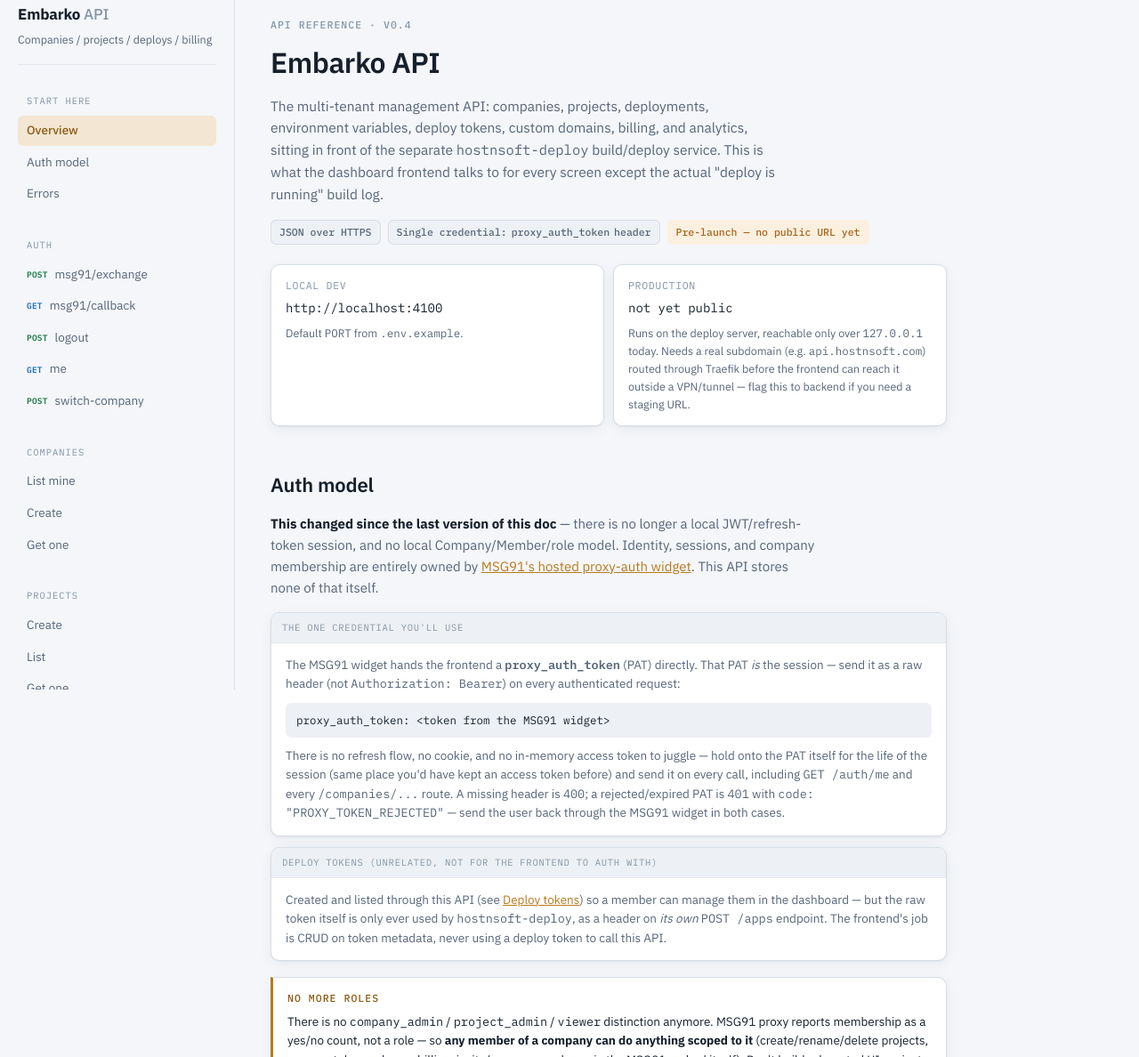
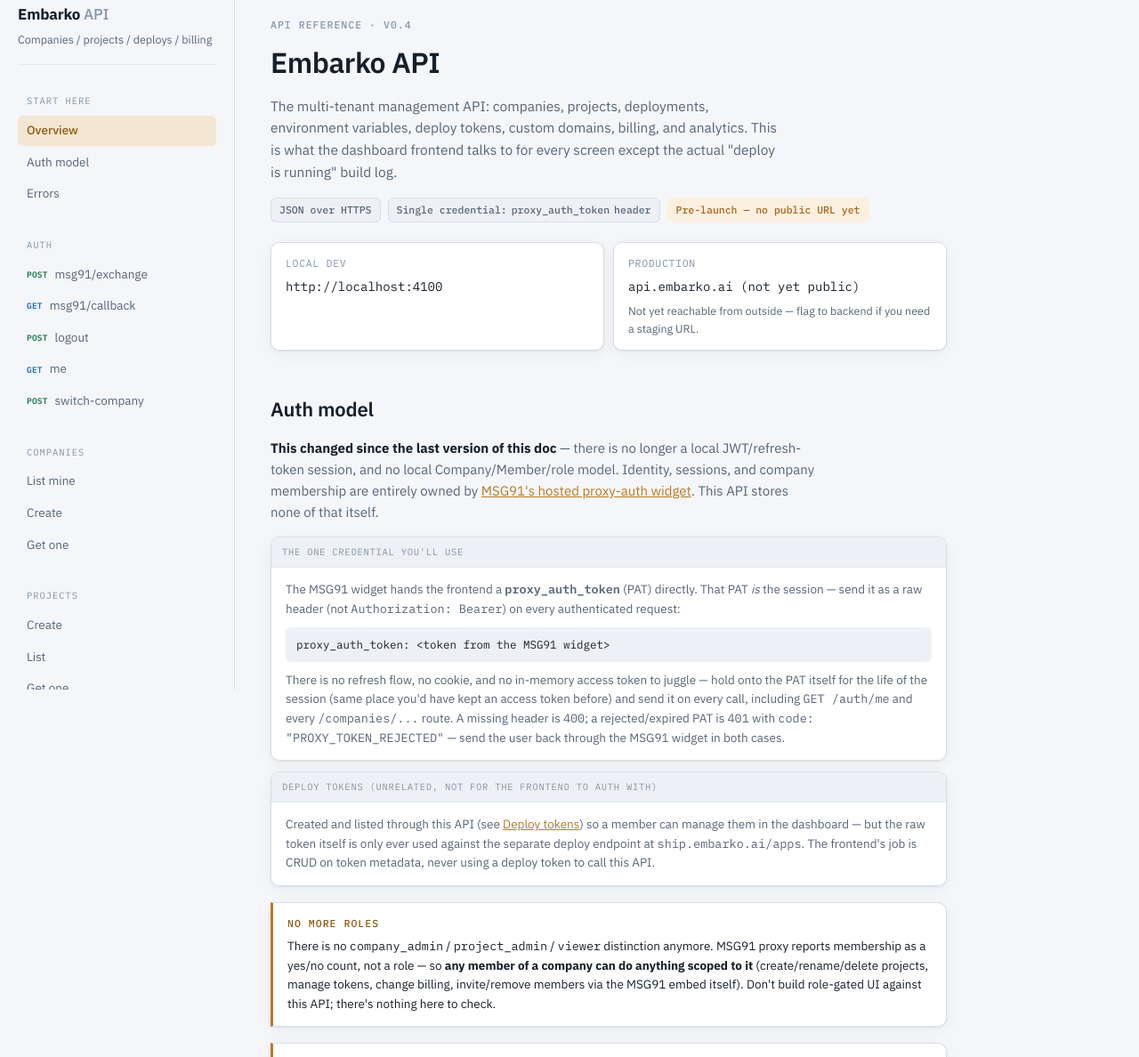
Before and after one commit to Vaibhav9197/hostnsoft-api, a website: page docs/api-reference-artifact.html in a window 1280 px wide. Shown: the part 25-1213 px from the top of the page at 89% size. Drawn offline with Linux system fonts and the light colour scheme.

Commit message:
Scrub internal repo/infra references from the API reference doc
Replaced remaining hostnsoft.com placeholders with the real
embarko.ai domain, and removed every internal repo name
(hostnsoft-api/hostnsoft-deploy) and infrastructure implementation
detail (Nomad, Traefik, Docker, job-spec/HCL, .env.example, file
paths) — this is a UI-team-facing doc describing the public API
surface, not the internal codebase. Where an endpoint reference was
actually needed, it now points at the real public domain
(ship.embarko.ai) instead of naming a repo.

Co-Authored-By: Claude Sonnet 5 <noreply@anthropic.com>

```diff
--- a/docs/api-reference-artifact.html
+++ b/docs/api-reference-artifact.html
@@ -473,8 +473,7 @@
       <h1>Embarko API</h1>
       <p class="lede">
         The multi-tenant management API: companies, projects, deployments, environment
-        variables, deploy tokens, custom domains, billing, and analytics, sitting in
-        front of the separate <code>hostnsoft-deploy</code> build/deploy service. This is
+        variables, deploy tokens, custom domains, billing, and analytics. This is
         what the dashboard frontend talks to for every screen except the actual
         "deploy is running" build log.
       </p>
@@ -489,12 +488,11 @@
         <div class="base-url-card">
           <div class="label">Local dev</div>
           <div class="url">http://localhost:4100</div>
-          <div class="note">Default <code>PORT</code> from <code>.env.example</code>.</div>
         </div>
         <div class="base-url-card">
           <div class="label">Production</div>
-          <div class="url">not yet public</div>
-          <div class="note">Runs on the deploy server, reachable only over <code>127.0.0.1</code> today. Needs a real subdomain (e.g. <code>api.hostnsoft.com</code>) routed through Traefik before the frontend can reach it outside a VPN/tunnel — flag this to backend if you need a staging URL.</div>
+          <div class="url">api.embarko.ai (not yet public)</div>
+          <div class="note">Not yet reachable from outside — flag to backend if you need a staging URL.</div>
         </div>
       </div>
     </div>
@@ -522,7 +520,7 @@
           <div class="panel-head"><span class="label">Deploy tokens (unrelated, not for the frontend to auth with)</span></div>
           <div style="padding:14px 16px;">
             <p style="margin:0;color:var(--ink-dim);font-size:13.5px;">
-              Created and listed through this API (see <a href="#ep-tokens-create">Deploy tokens</a>) so a member can manage them in the dashboard — but the raw token itself is only ever used by <code>hostnsoft-deploy</code>, as a header on <em>its own</em> <code>POST /apps</code> endpoint. The frontend's job is CRUD on token metadata, never using a deploy token to call this API.
+              Created and listed through this API (see <a href="#ep-tokens-create">Deploy tokens</a>) so a member can manage them in the dashboard — but the raw token itself is only ever used against the separate deploy endpoint at <code>ship.embarko.ai/apps</code>. The frontend's job is CRUD on token metadata, never using a deploy token to call this API.
             </p>
           </div>
         </div>
@@ -572,7 +570,7 @@
           <tr><td class="code warn">404</td><td>The company/project/token/domain/deployment doesn't exist, <em>or</em> you're not a member of that company — the API intentionally doesn't distinguish those two, so it never confirms a company's existence to a non-member.</td></tr>
           <tr><td class="code warn">409</td><td>Conflict — e.g. a project-name slug that's already taken, a domain already registered elsewhere, billing customer already exists, or already on the requested plan.</td></tr>
           <tr><td class="code warn">422</td><td>Understood the request, semantically can't do it — e.g. rolling back to a deployment that never succeeded, or a custom domain's DNS not yet pointing at the platform.</td></tr>
-          <tr><td class="code warn">502 / 503</td><td>An upstream (hostnsoft-deploy, MSG91 proxy, Lago, or Stripe) failed or was unreachable. Worth a retry; not something the caller did wrong.</td></tr>
+          <tr><td class="code warn">502 / 503</td><td>An upstream service (identity, billing, or the deploy pipeline) failed or was unreachable. Worth a retry; not something the caller did wrong.</td></tr>
           <tr><td class="code err">500</td><td>Something broke server-side. Not expected in normal use; worth reporting with the request that triggered it.</td></tr>
         </tbody>
       </table>
@@ -770,7 +768,7 @@
 
     <section class="resource" id="projects">
       <div class="resource-head"><h2>Projects</h2></div>
-      <p class="resource-intro">One Project == one deployed app on <code>hostnsoft-deploy</code>. <code>slug</code> is derived from <code>name</code> at creation and is immutable — it's the live subdomain and the <code>X-App-Name</code> a deploy uses, unique platform-wide.</p>
+      <p class="resource-intro">One Project == one deployed app. <code>slug</code> is derived from <code>name</code> at creation and is immutable — it's the live subdomain and the <code>X-App-Name</code> a deploy uses, unique platform-wide.</p>
 
       <article class="endpoint" id="ep-projects-create">
         <div class="endpoint-head">
@@ -778,7 +776,7 @@
           <span class="path">/companies/:companyId/projects</span>
           <span class="role-chip">proxy_auth_token</span>
         </div>
-        <p class="endpoint-desc">Creates a project row. This doesn't deploy anything by itself — an app becomes live the first time a deploy token for this company is used against <code>hostnsoft-deploy</code>'s <code>POST /apps</code> with a matching <code>X-App-Name</code>.</p>
+        <p class="endpoint-desc">Creates a project row. This doesn't deploy anything by itself — an app becomes live the first time a deploy token for this company is used against <code>ship.embarko.ai/apps</code> with a matching <code>X-App-Name</code>.</p>
         <div class="panels">
           <div class="panel">
             <div class="panel-head"><span class="label">Request body</span><button class="copy-btn" data-copy>Copy</button></div>
@@ -812,7 +810,7 @@
           <span class="path">/companies/:companyId/projects/:projectId</span>
           <span class="role-chip">proxy_auth_token</span>
         </div>
-        <p class="endpoint-desc">One project's row, plus a live <code>health</code> field fetched from <code>hostnsoft-deploy</code>'s real Nomad allocation status — good for a project detail/status page.</p>
+        <p class="endpoint-desc">One project's row, plus a live <code>health</code> field reflecting the app's real running status — good for a project detail/status page.</p>
         <div class="panels">
           <div class="panel">
             <div class="panel-head"><span class="label">200 Response</span><button class="copy-btn" data-copy>Copy</button></div>
@@ -830,8 +828,8 @@
               <tr><td class="fname">starting</td><td class="fdesc">Just deployed / redeploying, allocation not placed yet.</td></tr>
               <tr><td class="fname">crashed</td><td class="fdesc">Allocation failed or was lost — needs attention.</td></tr>
               <tr><td class="fname">stopped</td><td class="fdesc">Job exists but isn't running (rare in normal use).</td></tr>
-              <tr><td class="fname">not_deployed</td><td class="fdesc">No Nomad job for this slug at all yet — normal before the first deploy.</td></tr>
-              <tr><td class="fname">unknown</td><td class="fdesc">Couldn't reach <code>hostnsoft-deploy</code> to check — never blocks this request, just falls back.</td></tr>
+              <tr><td class="fname">not_deployed</td><td class="fdesc">Nothing deployed under this slug yet — normal before the first deploy.</td></tr>
+              <tr><td class="fname">unknown</td><td class="fdesc">Couldn't check the app's live status — never blocks this request, just falls back.</td></tr>
             </tbody>
           </table>
         </div>
@@ -858,7 +856,7 @@
           <span class="path">/companies/:companyId/projects/:projectId/memory</span>
           <span class="role-chip">proxy_auth_token</span>
         </div>
-        <p class="endpoint-desc">Sets the project's memory override (MB). <code>hostnsoft-deploy</code> never provisions below the app's own auto-detected technical minimum (e.g. 512MB for an embedded-DB app) even if you set a lower value here — this is a floor-adjustable override, not a hard cap.</p>
+        <p class="endpoint-desc">Sets the project's memory override (MB). The platform never provisions below the app's own auto-detected technical minimum (e.g. 512MB for an embedded-DB app) even if you set a lower value here — this is a floor-adjustable override, not a hard cap.</p>
         <div class="panels">
           <div class="panel">
             <div class="panel-head"><span class="label">Request body</span><button class="copy-btn" data-copy>Copy</button></div>
@@ -874,7 +872,7 @@
           <span class="path">/companies/:companyId/projects/:projectId</span>
           <span class="role-chip">proxy_auth_token</span>
         </div>
-        <p class="endpoint-desc">Tears down the running app on <code>hostnsoft-deploy</code> (Nomad job, Traefik routing, Docker image) <strong>before</strong> deleting the project row and cascading its deployments/env vars/domains. Best-effort on the teardown call — a <code>hostnsoft-deploy</code> outage never blocks the project from being deletable; a failed teardown is logged for manual follow-up, not surfaced as a failure to the caller.</p>
+        <p class="endpoint-desc">Tears down the running app (compute, routing, and its built image) <strong>before</strong> deleting the project row and cascading its deployments/env vars/domains. Best-effort on the teardown — an outage in the deploy pipeline never blocks the project from being deletable; a failed teardown is logged for manual follow-up, not surfaced as a failure to the caller.</p>
       </article>
     </section>
 
@@ -882,7 +880,7 @@
 
     <section class="resource" id="deployments">
       <div class="resource-head"><h2>Deployments</h2></div>
-      <p class="resource-intro">Populated by <code>hostnsoft-deploy</code> calling back into this API after every deploy attempt concludes — this is the actual deploy history, not something triggered from here (except rollback, below).</p>
+      <p class="resource-intro">Populated automatically after every deploy attempt concludes — this is the actual deploy history, not something triggered from here (except rollback, below).</p>
 
       <article class="endpoint" id="ep-deployments-list">
         <div class="endpoint-head">
@@ -932,7 +930,7 @@
             <tbody>
               <tr><td class="fname">404</td><td class="fdesc"><code>:deploymentId</code> doesn't belong to this project.</td></tr>
               <tr><td class="fname">422</td><td class="fdesc">Target deployment never succeeded, or has no recorded image — nothing to roll back to.</td></tr>
-              <tr><td class="fname">502</td><td class="fdesc">Reached <code>hostnsoft-deploy</code>, but it refused — most commonly the target image is no longer on disk (very old version, or the host was rebuilt since). The error message names the missing image explicitly.</td></tr>
+              <tr><td class="fname">502</td><td class="fdesc">The deploy pipeline refused the rollback — most commonly the target version's build is no longer available (very old version, or the host was rebuilt since). The error message names it explicitly.</td></tr>
             </tbody>
           </table>
         </div>
@@ -961,7 +959,7 @@
           <span class="path">/companies/:companyId/projects/:projectId/env-vars</span>
           <span class="role-chip">proxy_auth_token</span>
         </div>
-        <p class="endpoint-desc">Bulk upsert. Keys must be a valid identifier (letters/digits/underscore, can't start with a digit) — enforced because the key is embedded unquoted into generated Nomad job-spec HCL.</p>
+        <p class="endpoint-desc">Bulk upsert. Keys must be a valid identifier (letters/digits/underscore, can't start with a digit) — strictly enforced, since it's baked directly into how the running container's environment is generated.</p>
         <div class="panels">
           <div class="panel">
             <div class="panel-head"><span class="label">Request body</span><button class="copy-btn" data-copy>Copy</button></div>
@@ -984,7 +982,7 @@
 
     <section class="resource" id="tokens">
       <div class="resource-head"><h2>Deploy tokens</h2></div>
-      <p class="resource-intro">Company-wide scope: a token authenticates as "any project in this company" against <code>hostnsoft-deploy</code>'s own <code>POST /apps</code>. The raw token is shown exactly once, at creation or rotation — never again.</p>
+      <p class="resource-intro">Company-wide scope: a token authenticates as "any project in this company" against <code>ship.embarko.ai/apps</code>. The raw token is shown exactly once, at creation or rotation — never again.</p>
 
       <article class="endpoint" id="ep-tokens-create">
         <div class="endpoint-head">
@@ -1060,7 +1058,7 @@
             <div class="panel-head"><span class="label">201 Response</span><button class="copy-btn" data-copy>Copy</button></div>
             <pre><code><span class="tok-punc">{</span>
   <span class="tok-key">"domain"</span><span class="tok-punc">:</span> <span class="tok-str">"app.acme.dev"</span><span class="tok-punc">,</span> <span class="tok-key">"status"</span><span class="tok-punc">:</span> <span class="tok-str">"pending_dns"</span><span class="tok-punc">,</span>
-  <span class="tok-key">"instructions"</span><span class="tok-punc">:</span> <span class="tok-punc">{</span> <span class="tok-key">"type"</span><span class="tok-punc">:</span> <span class="tok-str">"CNAME"</span><span class="tok-punc">,</span> <span class="tok-key">"name"</span><span class="tok-punc">:</span> <span class="tok-str">"app.acme.dev"</span><span class="tok-punc">,</span> <span class="tok-key">"value"</span><span class="tok-punc">:</span> <span class="tok-str">"edge.hostnsoft.com"</span> <span class="tok-punc">}</span>
+  <span class="tok-key">"instructions"</span><span class="tok-punc">:</span> <span class="tok-punc">{</span> <span class="tok-key">"type"</span><span class="tok-punc">:</span> <span class="tok-str">"CNAME"</span><span class="tok-punc">,</span> <span class="tok-key">"name"</span><span class="tok-punc">:</span> <span class="tok-str">"app.acme.dev"</span><span class="tok-punc">,</span> <span class="tok-key">"value"</span><span class="tok-punc">:</span> <span class="tok-str">"edge.embarko.ai"</span> <span class="tok-punc">}</span>
 <span class="tok-punc">}</span></code></pre>
           </div>
         </div>
@@ -1081,7 +1079,7 @@
           <span class="path">/companies/:companyId/projects/:projectId/domains/:domain/verify</span>
           <span class="role-chip">proxy_auth_token</span>
         </div>
-        <p class="endpoint-desc">Checks DNS live and, if it resolves correctly, activates routing immediately (pushes a Traefik router + TLS cert config with no rebuild). Safe to call repeatedly while DNS is propagating.</p>
+        <p class="endpoint-desc">Checks DNS live and, if it resolves correctly, activates routing and TLS immediately — no rebuild needed. Safe to call repeatedly while DNS is propagating.</p>
         <div class="panels">
           <div class="panel">
             <div class="panel-head"><span class="label">200 Response (activated)</span><button class="copy-btn" data-copy>Copy</button></div>
@@ -1238,11 +1236,11 @@
 
     <section class="resource" id="analytics">
       <div class="resource-head"><h2>Analytics <span class="role-chip new" style="margin-left:8px;">new</span></h2></div>
-      <p class="resource-intro">Traffic, errors, latency, and CPU/memory usage, derived from Traefik's own access log and Nomad's stats API on the deploy host — not something this API computes itself. Every range below is one of <code>24h</code>, <code>7d</code>, <code>30d</code>, <code>90d</code>, or <code>all</code> (default <code>24h</code> if omitted); an unrecognized value is a <code>400</code> validation error, same shape as everywhere else.</p>
+      <p class="resource-intro">Traffic, errors, latency, and CPU/memory usage for a deployed app, tracked continuously by the platform — not computed on demand. Every range below is one of <code>24h</code>, <code>7d</code>, <code>30d</code>, <code>90d</code>, or <code>all</code> (default <code>24h</code> if omitted); an unrecognized value is a <code>400</code> validation error, same shape as everywhere else.</p>
 
       <div class="callout">
         <div class="eyebrow">"Unavailable" is not "zero traffic"</div>
-        <p>hostnsoft-deploy's analytics pipeline has its own optional infra behind it (Traefik's JSON access log, a local per-app database) and can be disabled or unreachable independently of everything else working. When that happens, these endpoints return <strong><code>503</code></strong>, not a fabricated empty result — render that as "analytics temporarily unavailable," not as "this app has no traffic."</p>
+        <p>The analytics pipeline is separate optional infrastructure and can be disabled or unreachable independently of everything else working. When that happens, these endpoints return <strong><code>503</code></strong>, not a fabricated empty result — render that as "analytics temporarily unavailable," not as "this app has no traffic."</p>
       </div>
 
       <article class="endpoint" id="ep-analytics-project">
@@ -1300,7 +1298,7 @@
 <span class="tok-punc">}</span></code></pre>
           </div>
         </div>
-        <div class="endpoint-note">Fans out to hostnsoft-deploy once per project, in parallel — fine at this platform's per-company project counts. <strong>Never 503s as a whole</strong>: a single project's analytics being unavailable shows up as <code>{"available": false}</code> in its own <code>projects[]</code> entry (contributing 0 to every total) rather than failing the entire rollup — one bad app shouldn't hide every other project's numbers.</div>
+        <div class="endpoint-note">Fetches every project's analytics in parallel — fine at this platform's per-company project counts. <strong>Never 503s as a whole</strong>: a single project's analytics being unavailable shows up as <code>{"available": false}</code> in its own <code>projects[]</code> entry (contributing 0 to every total) rather than failing the entire rollup — one bad app shouldn't hide every other project's numbers.</div>
       </article>
     </section>
 
@@ -1382,11 +1380,7 @@
       <div class="gap-list">
         <div class="gap-item">
           <div class="gap-title"><span class="dot"></span>Memory &amp; env-var changes apply on the next deploy/rollback, not instantly</div>
-          <p><code>PATCH .../memory</code> and <code>PUT/DELETE .../env-vars</code> persist the desired state immediately, but a currently-running app only picks it up the next time something regenerates its job spec — a new deploy, a rollback, or any custom-domain activity on that project (which happens to resync the whole config as a side effect). There's no "apply now" button today.</p>
-        </div>
-        <div class="gap-item">
-          <div class="gap-title"><span class="dot"></span>No rate limiting on internal (deploy-service-facing) endpoints</div>
-          <p><code>/internal/*</code> routes (not listed in this doc — they're for <code>hostnsoft-deploy</code>, not the dashboard) have no rate limiting and aren't network-restricted to just that service's host yet.</p>
+          <p><code>PATCH .../memory</code> and <code>PUT/DELETE .../env-vars</code> persist the desired state immediately, but a currently-running app only picks it up the next time it's redeployed — a new deploy, a rollback, or any custom-domain activity on that project (which resyncs the whole config as a side effect). There's no "apply now" button today.</p>
         </div>
         <div class="gap-item">
           <div class="gap-title"><span class="dot"></span>Env var values aren't masked</div>
@@ -1394,7 +1388,7 @@
         </div>
         <div class="gap-item">
           <div class="gap-title"><span class="dot"></span>Analytics "all" range is really "since ~100 days ago"</div>
-          <p>hostnsoft-deploy stores raw per-request rows (not pre-aggregated buckets) and prunes anything older than 100 days to bound disk growth. There's no separate long-term rollup, so a project's true lifetime history beyond that window isn't available — don't render <code>all</code> as literally "since this app was first deployed."</p>
+          <p>Raw analytics history is pruned past 100 days to bound storage — there's no separate long-term rollup, so a project's true lifetime history beyond that window isn't available. Don't render <code>all</code> as literally "since this app was first deployed."</p>
         </div>
         <div class="gap-item">
           <div class="gap-title"><span class="dot"></span>Analytics resource-usage history only exists from when this feature shipped</div>
@@ -1404,7 +1398,7 @@
     </section>
 
     <footer class="doc-footer">
-      Embarko API Reference · generated from <code>src/routes/*.ts</code> in <code>hostnsoft-api</code> · last refreshed 2026-09-08 · flag anything stale to backend rather than guessing.
+      Embarko API Reference · last refreshed 2026-09-08 · flag anything stale to backend rather than guessing.
     </footer>
   </main>
 </div>
```
